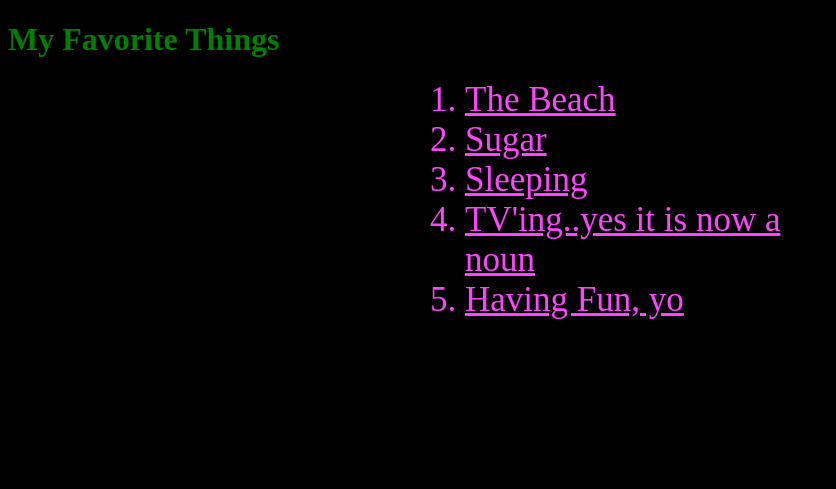
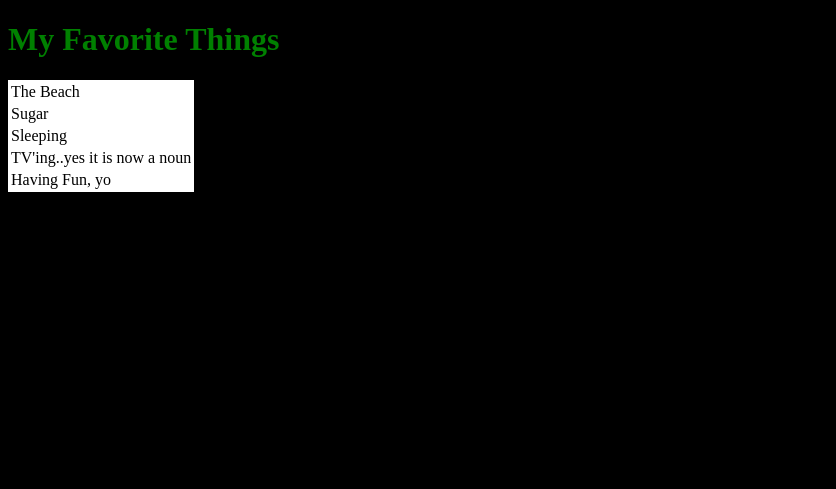
Before and after one commit to KMBrothern/codeup.dev, a PHP site: page /my-favorite-things.php in a window 1280 px wide. Shown: the top 489 px of the page, without its empty margins (0-836 px from the left). Run offline with PHP 8.4, Linux system fonts and the light colour scheme.

Commit message:
used page controller function to outupd php dynamically as formatted html table

```diff
--- a/public/css/favoriteThingsCss.css
+++ b/public/css/favoriteThingsCss.css
@@ -6,12 +6,13 @@ h1{
 	color: green;
 }
 .table{
-	height: 410px;
+	/*height: 410px;
 	width: 430px;
-	margin:auto;
+	margin:auto;*/
+	background-color: white;
 }
-li{
+/*li{
 	font-size: 35px;
-	text-decoration: underline;
-	color: #f4f;
-}
+	text-decoration: underline;*/
+/*	color: #f4f;
+*/
--- a/public/my-favorite-things.php
+++ b/public/my-favorite-things.php
@@ -1,6 +1,23 @@
 <?php
-$favoriteThings = ['The Beach', 'Sugar', 'Sleeping', 'TV\'ing..yes it is now a noun','Having Fun, yo'];
 
+function pageController()
+{
+    // My favorite things array
+    $favoriteThings = ['The Beach', 'Sugar', 'Sleeping', 'TV\'ing..yes it is now a noun','Having Fun, yo'];
+
+	// Initialize an empty data array for me to use with this array I'll be extracting
+    $data = [];
+
+	$data['favoriteThings'] = $favoriteThings;
+
+
+
+
+    // Return the completed data array.
+    return $data;
+ }
+ extract(pageController());
+ $data = pageController();
  ?>
 
 
@@ -12,15 +29,17 @@ $favoriteThings = ['The Beach', 'Sugar', 'Sleeping', 'TV\'ing..yes it is now a n
 </head>
 <body>
 <h1>My Favorite Things</h1>
-<div class ="table">
-	<ol>
+<div>
+	<table class="table">
 		<? foreach ($favoriteThings as $favoriteThing) : ?>
+			<tr>
+				<td>
+					<?= $favoriteThing; ?>
+				</td>
+			</tr>
+		<? endforeach; ?>
 
-			<li><?= $favoriteThing; ?></li>
-		<? endforeach; ?>
-	</ol>
-
-
+	</table>
 </div>
 </body>
 </html>
```
